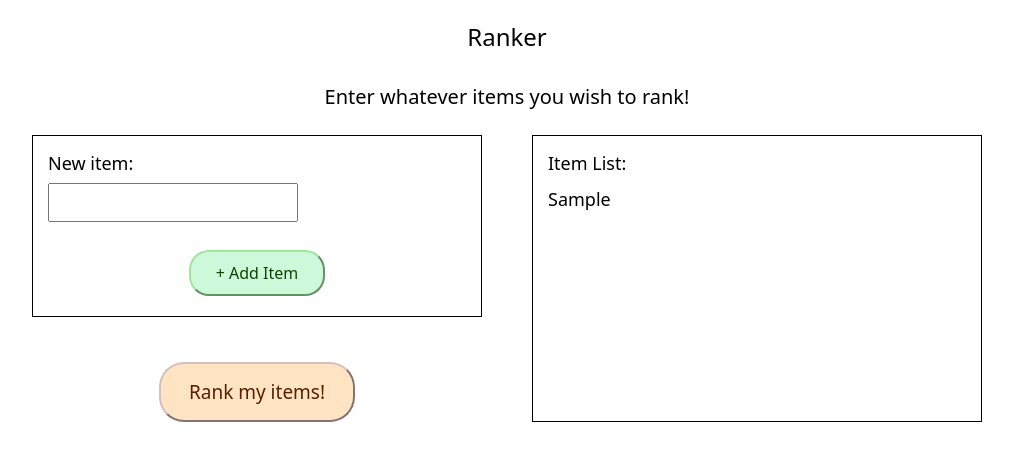
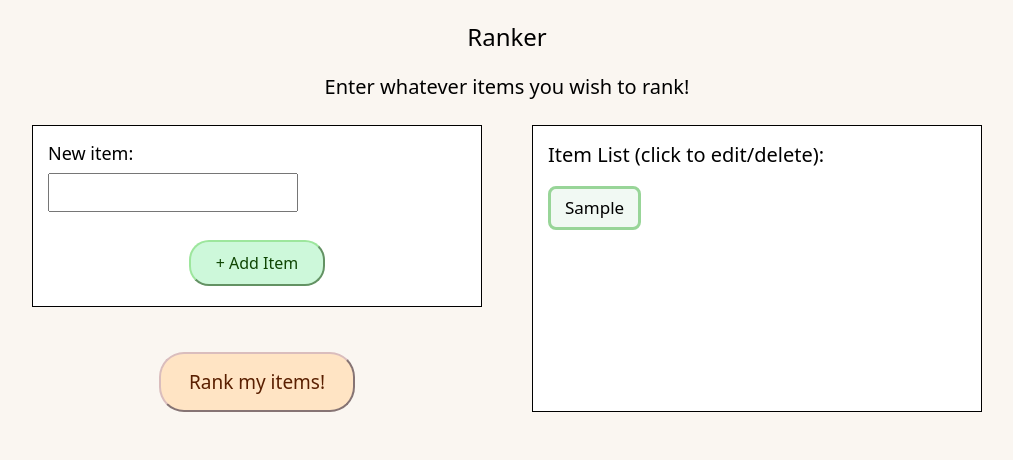
Before and after one commit to deepend15/ranker, a React (Vite) app: page / in a window 1280 px wide. Both pictures are taken after typing "Sample" into the empty fields and a click on the button "+ Add Item". Shown: the top 460 px of the page, without its empty margins (133-1146 px from the left). Built offline with nearby package versions, Linux system fonts and the light colour scheme.

Commit message:
Edit item list styling; add initial dialog code

```diff
--- a/src/components/AddItems.jsx
+++ b/src/components/AddItems.jsx
@@ -1,4 +1,5 @@
 import "../styles/AddItems.css";
+import { useRef, useEffect, useState } from "react";
 
 export default function AddItems({
   items,
@@ -11,6 +12,21 @@ export default function AddItems({
   numberOfItemsStatus,
 }) {
   const itemObjects = Object.values(items);
+  const dialogRef = useRef(null);
+  const [showDialog, setShowDialog] = useState(false);
+
+  useEffect(() => {
+    if (showDialog) dialogRef.current.showModal();
+    else dialogRef.current.close();
+  }, [showDialog]);
+
+  function handleSingleItemClick() {
+    setShowDialog(true);
+  }
+
+  function handleCloseDialogClick() {
+    setShowDialog(false);
+  }
 
   return (
     <div className="add-items-main-div">
@@ -48,23 +64,28 @@ export default function AddItems({
           </div>
         </div>
         <div className="display-items-div">
-          <h3>Item List:</h3>
-          <ul>
+          <h3>Item List (click to edit/delete):</h3>
+          <div className="item-btn-div">
             {itemObjects.length > 0 &&
               itemObjects.map((itemObject) => {
                 return (
-                  <li
-                    key={itemObject.id}
-                    className="single-item-div"
-                    data-custom-id={itemObject.id}
-                  >
-                    {itemObject.value}
-                  </li>
+                  <div key={itemObject.id} data-custom-id={itemObject.id}>
+                    <button
+                      className="single-item-btn"
+                      onClick={handleSingleItemClick}
+                    >
+                      {itemObject.value}
+                    </button>
+                  </div>
                 );
               })}
-          </ul>
+          </div>
         </div>
       </div>
+      <dialog id="edit-item-dialog" ref={dialogRef}>
+        <p>test</p>
+        <button onClick={handleCloseDialogClick}>Close Dialog</button>
+      </dialog>
     </div>
   );
 }
--- a/src/styles/AddItems.css
+++ b/src/styles/AddItems.css
@@ -26,16 +26,13 @@ h2 {
 .display-items-div {
   border: 1px solid black;
   padding: 15px 15px 20px 15px;
+  background-color: white;
 }
 
 .new-item-div {
   align-self: flex-start;
   display: grid;
   gap: 8px;
-}
-
-.display-items-div {
-  min-height: 100%;
 }
 
 .new-item-input-div {
@@ -96,6 +93,31 @@ h2 {
   position: relative;
 }
 
+.rank-button {
+  padding: 15px 28px;
+  border-radius: 25px;
+  font-weight: 500;
+  background-color: bisque;
+  font-size: 1.9rem;
+  border: 2px outset rgb(218, 189, 189);
+  color: rgb(90, 31, 1);
+}
+
+.rank-button:hover {
+  cursor: pointer;
+  background-color: rgb(240, 198, 147);
+  border-color: rgb(182, 159, 159);
+}
+
+.rank-button:active {
+  border-style: inset;
+}
+
+button:focus-visible {
+  border-color: transparent;
+  outline: 2px solid green;
+}
+
 .not-enough-items-span {
   position: absolute;
   color: red;
@@ -104,9 +126,45 @@ h2 {
   transform: translateY(calc(100% + 20px));
 }
 
+.display-items-div {
+  min-height: 100%;
+}
+
 h3 {
-  margin-bottom: 12px;
+  margin-bottom: 18px;
+  font-size: 2rem;
 }
+
+.item-btn-div {
+  display: grid;
+  gap: 16px;
+}
+
+.single-item-btn {
+  padding: 6px 14px;
+  font-size: 1.7rem;
+  background-color: #f1f9f3;
+  /* max-width: 80%; */
+  border: 3px solid rgb(152, 213, 152);
+  border-radius: 8px;
+  text-align: left;
+  line-height: 1.5;
+  will-change: transform;
+  transition: transform 300ms;
+}
+
+.single-item-btn:hover {
+  cursor: pointer;
+  transform: scale(1.15);
+  box-shadow: 0 0 6px rgb(223, 223, 223);
+}
+
+#edit-item-dialog {
+    top: 50%;
+    left: 50%;
+    transform: translate(-50%, -50%);
+}
+
 
 @media (max-width: 950px) {
   .new-item-div {
--- a/src/styles/App.css
+++ b/src/styles/App.css
@@ -2,34 +2,13 @@
   padding: 20px;
   display: grid;
   justify-items: center;
-  gap: 30px;
+  gap: 20px;
 }
 
 h1 {
   font-size: 2.4rem;
 }
 
-.rank-button {
-  padding: 15px 28px;
-  border-radius: 25px;
-  font-weight: 500;
-  background-color: bisque;
-  font-size: 1.9rem;
-  border: 2px outset rgb(218, 189, 189);
-  color: rgb(90, 31, 1);
+body {
+  background-color: #faf6f1;
 }
-
-.rank-button:hover {
-  cursor: pointer;
-  background-color: rgb(240, 198, 147);
-  border-color: rgb(182, 159, 159);
-}
-
-.rank-button:active {
-  border-style: inset;
-}
-
-button:focus-visible {
-  border-color: transparent;
-  outline: 2px solid green;
-}
```
